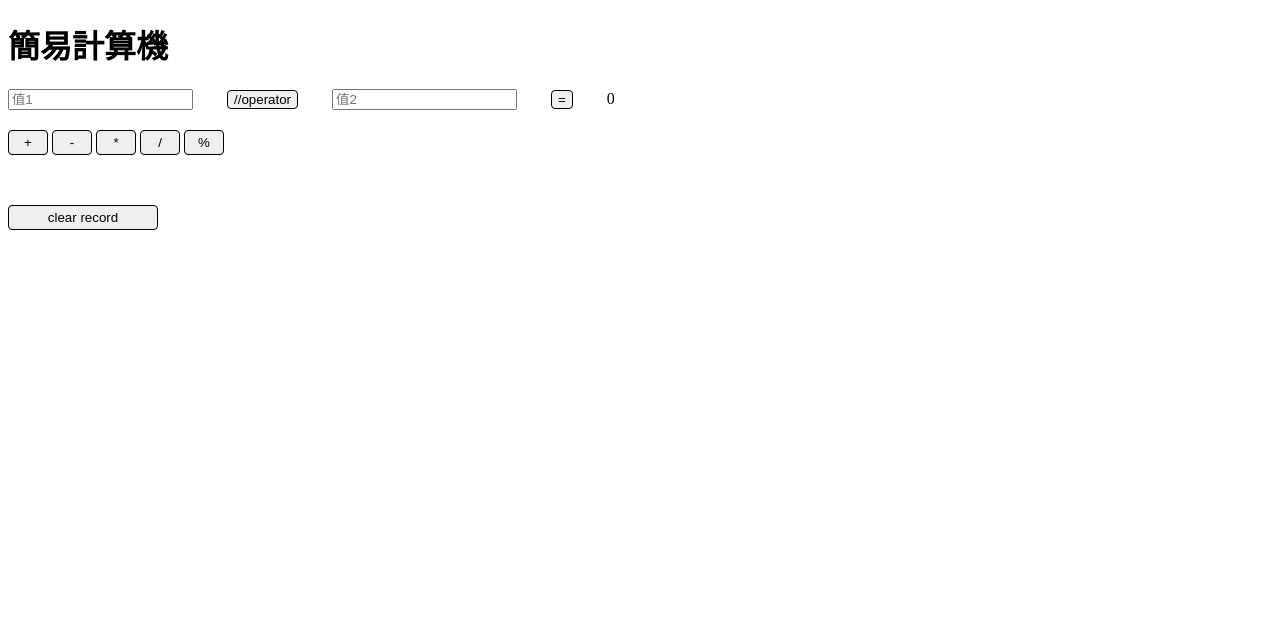
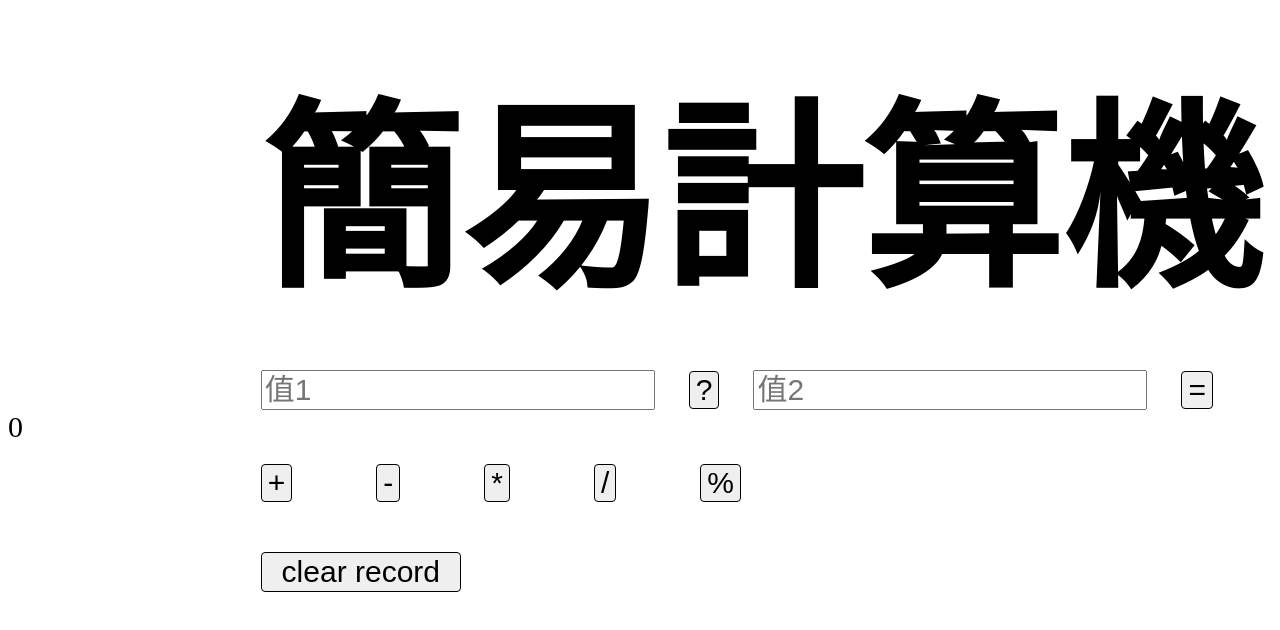
Before and after one commit to Joy523821/website_presentation, a plain HTML site: page calculator.html in a window 1280 px wide. Drawn offline with nearby package versions, Linux system fonts and the light colour scheme.

Commit message:
20230121

```diff
--- a/subhtml/calculator.html
+++ b/calculator.html
@@ -4,20 +4,20 @@
     <meta charset="UTF-8">
     <script src="https://code.jquery.com/jquery-3.6.1.min.js"></script>
     <title>CALCULATOR</title>
-    <link rel="stylesheet" href="../style/calculator.css">
-    <script type="text/javascript" src="../scripts/calculator.js"> </script>
+    <link rel="stylesheet" href="./style/calculator.css">
+    <script type="text/javascript" src="./scripts/calculator.js"> </script>
 </head>
 <body>
-    <h1>簡易計算機</h1>
-    <input class = "input" id="input1" placeholder = "值1">
-    <button class = "input div" id = "operator">//operator</button>
+    <h1 class="title">簡易計算機</h1>
+    <input class = "input first" id="input1" placeholder = "值1">
+    <button class = "input div" id = "operator">?</button>
     <input class = "input" id="input2" placeholder = "值2">
     <button class = "input send div">=</button>
     <p class="input" id="answer">0</p>
 
     <br>
 
-    <button class = "symbol" id = "plus">+</button>
+    <button class = "symbol first" id = "plus">+</button>
     <button class = "symbol" id = "minus">-</button>
     <button class = "symbol" id = "time">*</button>
     <button class = "symbol" id = "divide">/</button>
--- a/scripts/saying.js
+++ b/scripts/saying.js
@@ -24,7 +24,7 @@
         }
     });
     $("#headline").hover(function(){
-        $("#headline").css("font-size", "50px");
+        $("#headline").css("font-size", "200px");
     }, function(){
         $("#headline").css("font-size", "");
     });
--- a/style/calculator.css
+++ b/style/calculator.css
@@ -1,6 +1,22 @@
+.title{
+    margin-top: 40px;
+    margin-bottom: 40px;
+    margin-left: 20%;
+    font-size: 200px;
+
+}
+.first{
+    margin-left: 20%;
+}
 .input{
+    font-size: 30px;
+    height: auto;
+    width: auto;
     display: inline;
     margin-right: 30px;
+}
+#plus{
+    margin-left: 20%;
 }
 .div{
     display: inline;
@@ -8,19 +24,28 @@
     border-radius:4px;
 }
 .symbol{
+    font-size: 30px;
     margin-top: 20px;
     display: inline;
     border:solid 1px;
     border-radius:4px;
-    width: 40px;
-    height: 25px;
+    width: auto;
+    margin-left: 80px;
+    height: auto;
 }
 #clear{
+    margin-left: 20%;
+    font-size: 30px;
     margin-top: 50px;
     border:solid 1px;
     border-radius:4px;
-    width: 150px;
-    height: 25px;
+    width: 200px;
+    height: 40px;
+}
+#record{
+    margin-left: 20%;
+    font-size: 30px;
+
 }
 #clear:hover{
     color:rgb(255, 255, 255);
--- a/style/menu.css
+++ b/style/index.css
@@ -12,18 +12,33 @@
 
 .tool{
     display: inline;
+    margin: auto;
     width: 150px;
     font-size: 30px;
     height: 100px;
+
 }
+
+.first{
+    margin-left: 33%;
+}
+
 #title{
     animation: title 3s ease 0s infinite;
     font-size: 100px;
-    width: 1000px;
+    width: 950px;
     height: 150px;
     border-radius: 25px;
     border: dotted 5px;
+    margin: auto;
 }
 #worker{
     font-size: 30px;
+    height: 50px;
+    margin-left: 20%;
+
 }
+.img{
+    display: block;
+    margin: auto;
+}
--- a/style/saying.css
+++ b/style/saying.css
@@ -1,12 +1,30 @@
 .border{
-    width : 100px;
-    height : 50px;
+    width : 200px;
+    height : 60px;
+    font-size: 40px;
     border : solid 1px;
     border-radius : 10px;
     text-align : center;
     margin : 10px;
     transition : 0.3s;
   }
+
+  .input{
+    font-size: 40px;
+    height: auto;
+  }
+
+  #send{
+    width : 100px;
+    height : 60px;
+    font-size: 40px;
+    border : solid 1px;
+    border-radius : 10px;
+    text-align : center;
+    margin : 10px;
+    transition : 0.3s;
+  }
+
 
   #blue:hover{
     background-color:blue;
@@ -38,4 +56,8 @@
     display : inline;
   }
 
-  #headline{ transition : 0.5s;} /*所有屬性改變都適用*/
+  #headline{
+    font-size: 80px;
+    margin:auto;
+    transition : 0.5s;
+  } /*所有屬性改變都適用*/
--- a/style/timer.css
+++ b/style/timer.css
@@ -1,4 +1,16 @@
+.title{
+    margin-top: 40px;
+    margin-bottom: 40px;
+    margin-left: 30%;
+    font-size: 200px;
+
+}
+.input{
+    font-size: 40px;
+    margin-left: 30%;
+}
 .send{
+    font-size: 40px;
     margin: auto;
     border:solid 1px;
     border-radius:4px;
@@ -10,7 +22,19 @@
     color:rgb(255, 255, 255);
     background-color:rgb(0, 0, 0);
 }
-.inline{
-    margin: auto;
+.first{
+    font-size: 40px;
+    display: inline;
+    margin-left: 30%;
+
+}
+.time_left{
+    margin-left: 180px;
+    font-size: 40px;
     display: inline;
 }
+.inline{
+    margin-left: 180px;
+    font-size: 40px;
+    display: inline;
+}
```
Also changed, not shown: index.html (+8 -8 lines), saying.html (renamed from subhtml/saying.html, +2 -2 lines), timer.html (renamed from subhtml/timer.html, +5 -5 lines), scripts/index.js (added), scripts/menu.js (deleted), 1 other file.
